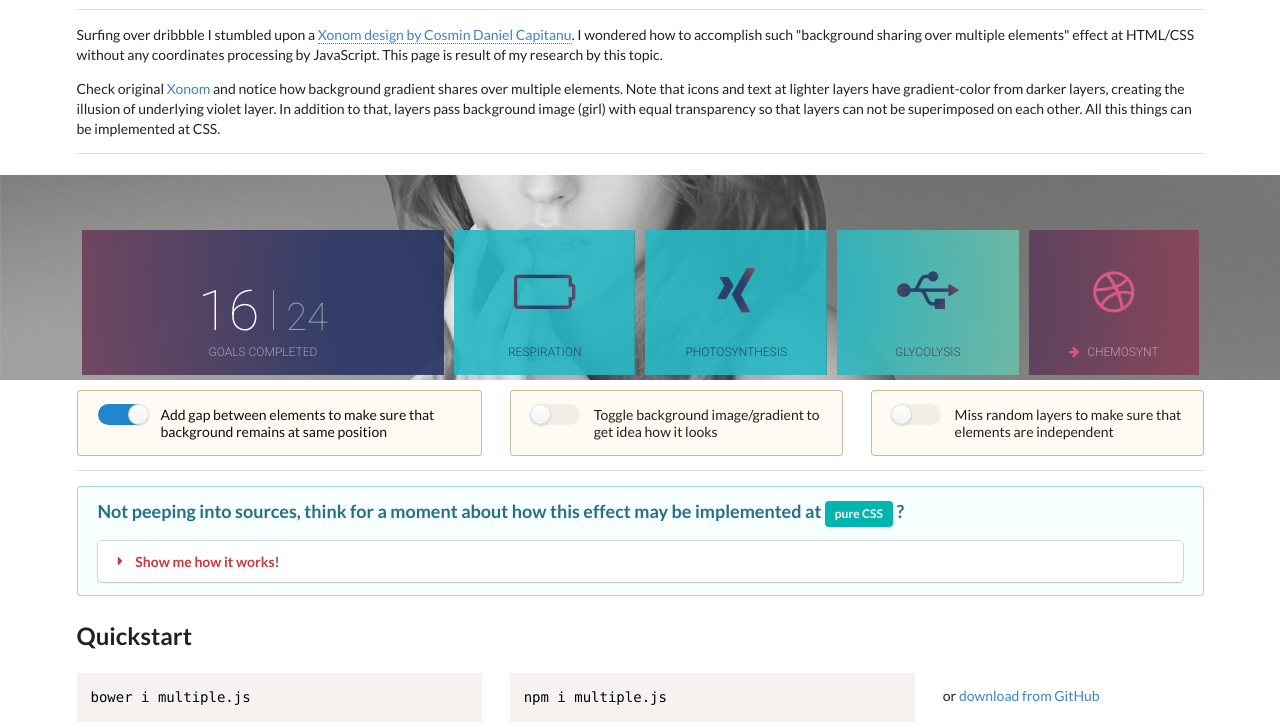
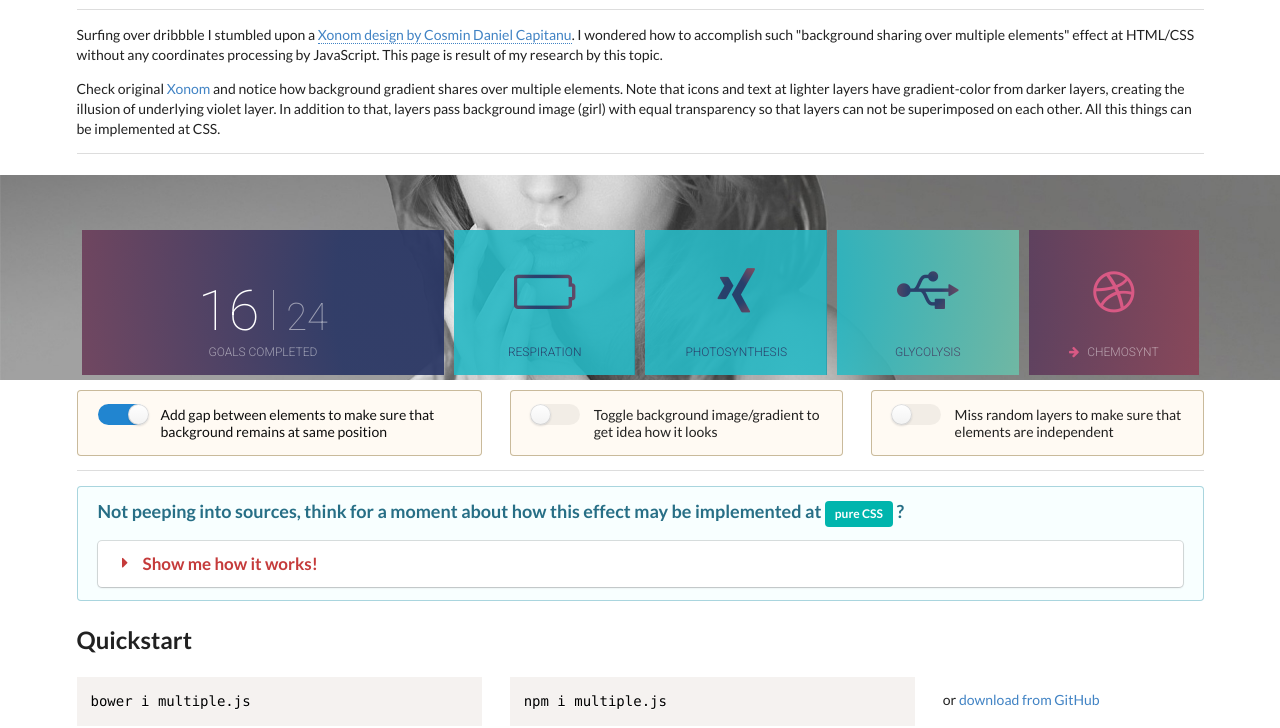
Before and after one commit to NeXTs/Multiple.js, a website: page index.html in a window 1280 px wide. Shown: the part 91-819 px from the top of the page. Drawn offline with nearby package versions, Linux system fonts and the light colour scheme; a script that the page names is missing.

Commit message:
increased description button

```diff
--- a/index.html
+++ b/index.html
@@ -74,7 +74,7 @@
       <h3>Not peeping into sources, think for a moment about how this effect may be implemented at <span class="force-one-line"><span class="ui teal label">pure CSS</span> ?</span></h3>
 
       <div class="ui styled fluid accordion">
-        <div class="title" style="color: rgb(197, 59, 59)">
+        <div class="title" style="color: rgb(197, 59, 59); font-size: 17px;">
           <i class="dropdown icon"></i> Show me how it works!
         </div>
         <div class="content">
```
